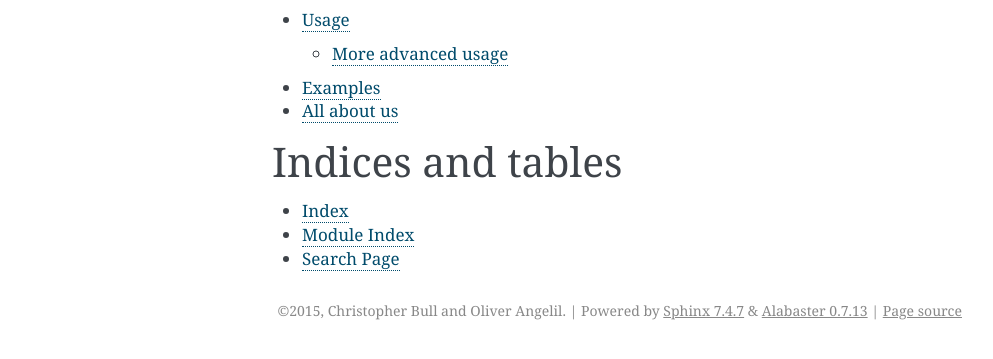
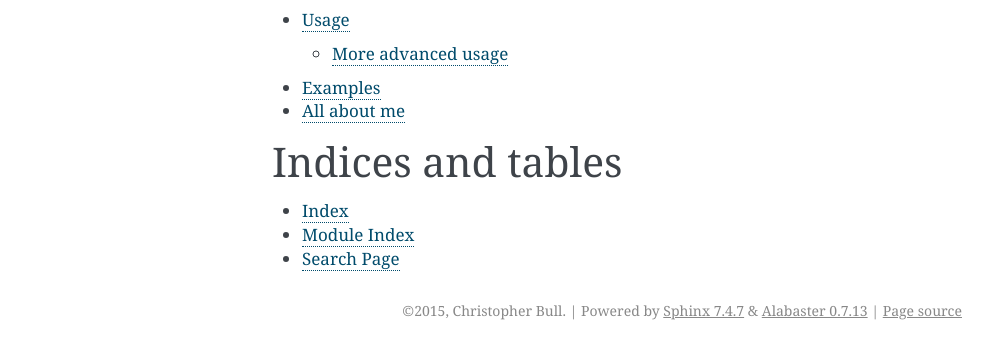
Before and after one commit to chrisb13/mkmov, a Sphinx documentation site: the page built from docs/index.rst, in a window 1280 px wide. Shown: the part 460-819 px from the top of the page, without its empty margins (148-1141 px from the left). Built offline with Sphinx 7.4.7, drawn with Linux system fonts in a browser that asks for light colours.

Commit message:
small doc update

```diff
--- a/docs/all-about-us.rst
+++ /dev/null
@@ -1,6 +0,0 @@
-
-############
-All about us
-############
-
-I'm Christopher Bull, I'm a PhD candiate that loves hacking in Python!
--- a/docs/conf.py
+++ b/docs/conf.py
@@ -47,8 +47,8 @@ master_doc = 'index'
 
 # General information about the project.
 project = u'MkMov'
-copyright = u'2015, Christopher Bull and Oliver Angelil'
-author = u'Christopher Bull and Oliver Angelil'
+copyright = u'2015, Christopher Bull'
+author = u'Christopher Bull'
 
 # The version info for the project you're documenting, acts as replacement for
 # |version| and |release|, also used in various other places throughout the
@@ -223,7 +223,7 @@ latex_elements = {
 #  author, documentclass [howto, manual, or own class]).
 latex_documents = [
   (master_doc, 'MkMov.tex', u'MkMov Documentation',
-   u'Christopher Bull and Oliver Angelil', 'manual'),
+   u'Christopher Bull', 'manual'),
 ]
 
 # The name of an image file (relative to this directory) to place at the top of
--- a/docs/index.rst
+++ b/docs/index.rst
@@ -18,7 +18,7 @@ Contents:
    installation
    usage
    examples
-   all-about-us
+   all-about-me
 
 
 
```
Also changed, not shown: README.md (+15 -14 lines), docs/all-about-me.rst (added, +13 -0 lines).
